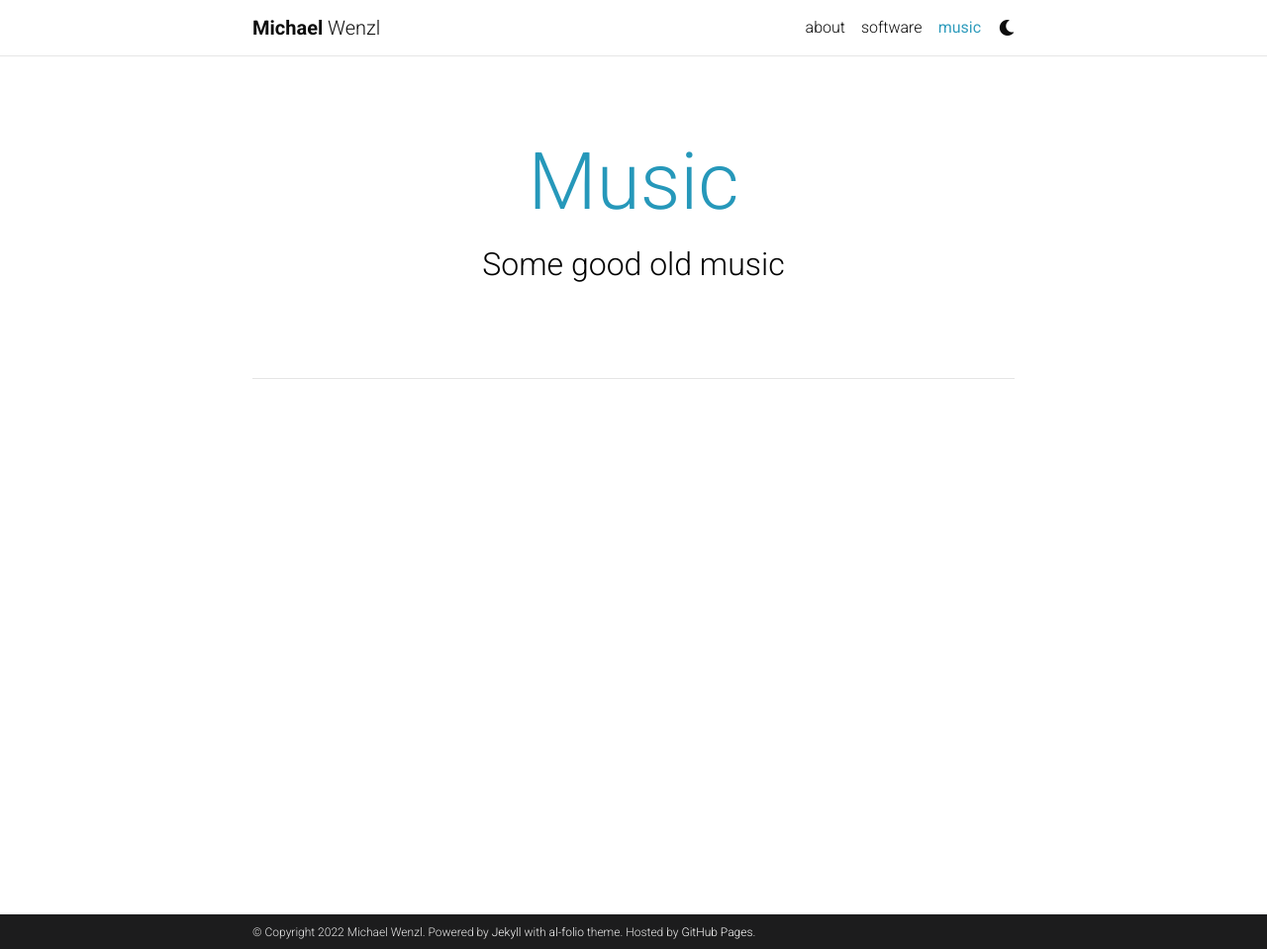
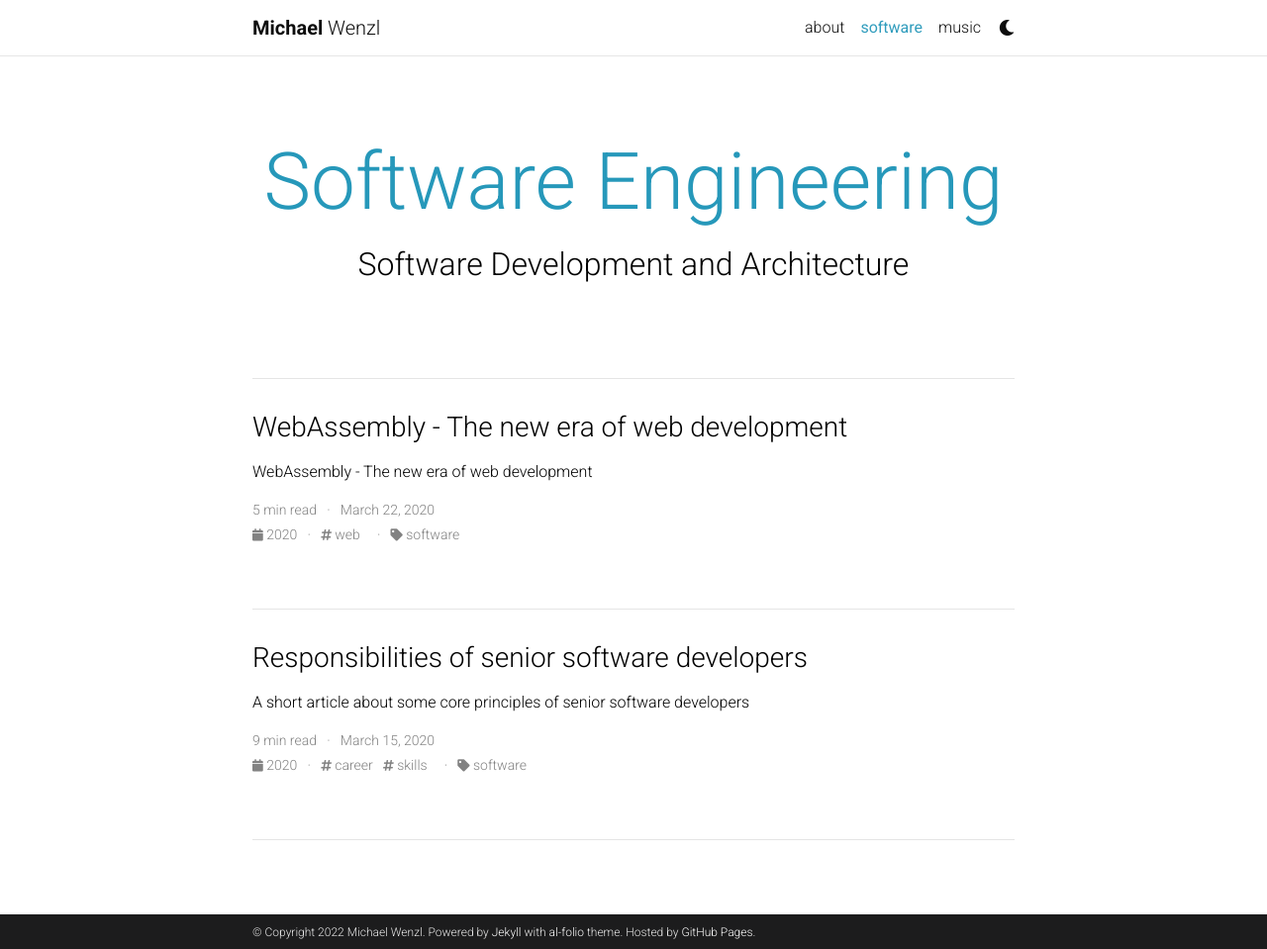
Before and after one commit to michaelwenzl92/michaelwenzl92.github.io, a Jekyll site: the page built from software/index.html, in a window 1280 px wide and 959 px high. Shown: the whole window at 99% size. Built offline with Jekyll 4.4.1, drawn with Linux system fonts in a browser that asks for light colours; comment, search, counter and statistics services are not loaded; a style sheet for code colours, icons or effects is not loaded.

Commit message:
Fix paginators and structure

```diff
--- a/Gemfile
+++ b/Gemfile
@@ -8,7 +8,6 @@
     gem 'jekyll-github-metadata'
     gem 'jekyll-imagemagick'
     gem 'jekyll-paginate'
-    gem 'jekyll-paginate-multiple'
     gem 'jekyll-scholar'
     gem 'jekyll-sitemap'
     gem 'jekyll-target-blank'
--- a/_config.yml
+++ b/_config.yml
@@ -77,25 +77,15 @@
 # Blog
 # -----------------------------------------------------------------------------
 
-blog_name: Software Engineering
-blog_description: Software Development and Architecture
-permalink: /blog/:year/:title/
+software_blog_name: Software Engineering
+software_blog_description: Software Development and Architecture
 
 music_blog_name: Music
 music_blog_description: Some good old music
-music_permalink: /music/:year/:title/
 
 # Pagination
 pagination:
   enabled: true
-
-paginate_multiple:
-  - paginate: 5
-    paginate_path: '/software_blog/page:num/'
-    sub_dir: '/software_blog'
-  - paginate: 5
-    paginate_path: '/music_blog/page:num/'
-    sub_dir: '/music_blog'
 
 # Comments
 disqus_shortname: michaelwenzl.com # put your disqus shortname
@@ -153,7 +143,6 @@
   - jekyll-github-metadata
   - jekyll-imagemagick
   - jekyll-paginate
-  - jekyll-paginate-multiple
   - jekyll/scholar
   - jekyll-sitemap
   - jekyll-target-blank
--- a/_includes/header.html
+++ b/_includes/header.html
@@ -34,11 +34,11 @@
                 </a>
               </li>
 
-              {% if site.blog_name %}
+              {% if site.software_blog_name %}
               <!-- Blog -->
               <li class="nav-item {% if page.url contains 'software' %}active{% endif %}">
-                <a class="nav-link" href="{{ '/software_blog/' | relative_url }}">software
-                  {%- if page.title == "blog" -%}
+                <a class="nav-link" href="{{ '/software/' | relative_url }}">software
+                  {%- if page.title == "software" -%}
                   <span class="sr-only">(current)</span>
                   {%- endif -%}
                 </a>
@@ -48,7 +48,7 @@
               {% if site.music_blog_name %}
               <!-- Music Blog -->
               <li class="nav-item {% if page.url contains 'music' %}active{% endif %}">
-                <a class="nav-link" href="{{ '/music_blog/' | relative_url }}">music
+                <a class="nav-link" href="{{ '/music/' | relative_url }}">music
                   {%- if page.title == "music" -%}
                   <span class="sr-only">(current)</span>
                   {%- endif -%}
--- a/music_blog/index.html
+++ b/software/index.html
@@ -1,10 +1,10 @@
 ---
 layout: default
-title: music_blog
+title: software
 pagination:
   enabled: true
-  collection: music_posts
-  permalink: /music_blog/page/:num/
+  collection: posts
+  permalink: /software/page/:num/
   per_page: 3
   sort_field: date
   sort_reverse: true
@@ -16,14 +16,13 @@
 <div class="post">
 
   <div class="header-bar">
-    <h1>{{ site.music_blog_name }}</h1>
-    <h2>{{ site.music_blog_description }}</h2>
+    <h1>{{ site.software_blog_name }}</h1>
+    <h2>{{ site.software_blog_description }}</h2>
   </div>
 
 
   <ul class="post-list">
-    {% for post in paginator.posts %}
-    {% if post.categories contains 'music' %}
+    {% for post in site.categories.software %}
 
     {% assign read_time = post.content | number_of_words | divided_by: 180 | plus: 1 %}
     {% assign year = post.date | date: "%Y" %}
@@ -59,7 +58,6 @@
     </p>
     </li>
 
-    {% endif %}
     {% endfor %}
   </ul>
 
```
Also changed, not shown: _posts/2020-03-22-webassembly.md (renamed from _posts/software_blog/2020-03-22-webassembly.md, +2 -1 lines), _posts/2020-09-15-senior.md (renamed from _posts/software_blog/2020-09-15-senior.md, +2 -1 lines), music/index.html (renamed from software_blog/index.html, +5 -7 lines).
